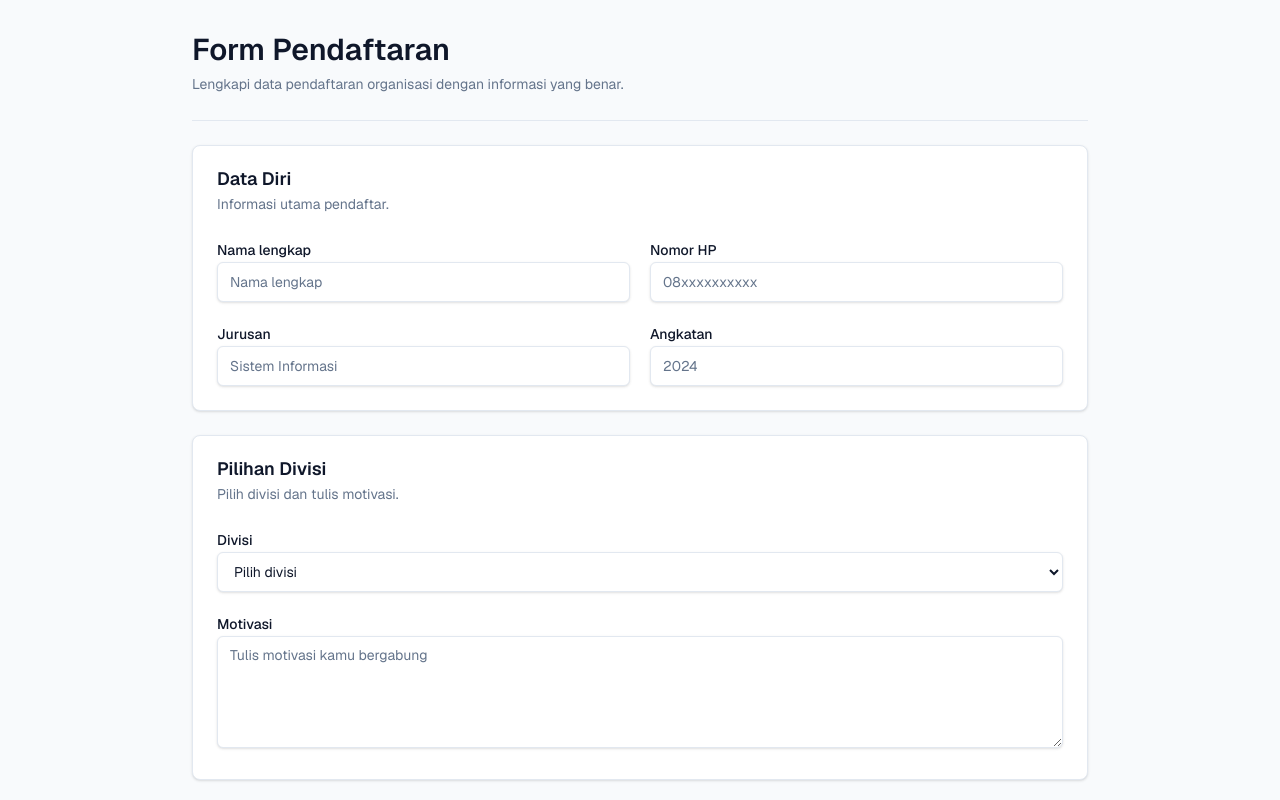
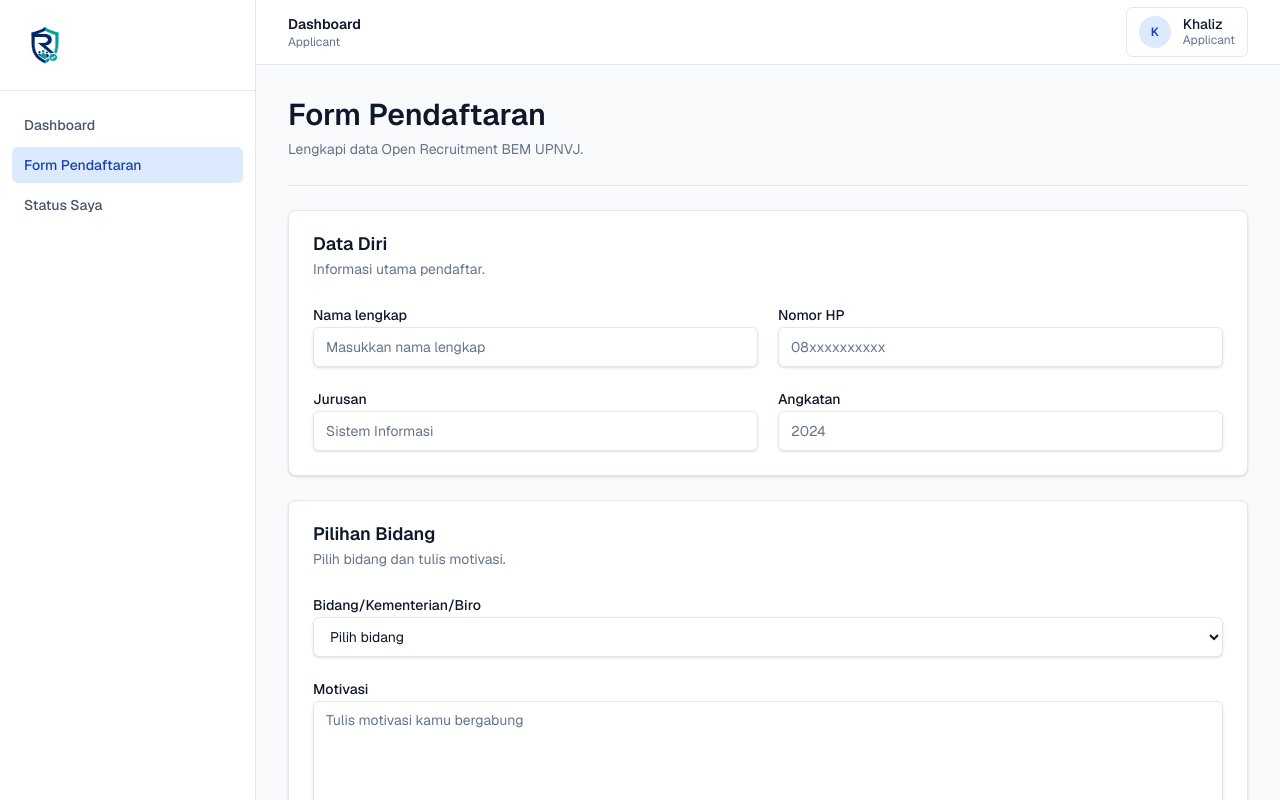
Before and after one commit to kanigaraa/rekor-web, a Next.js app: page /apply in a window 1280 px wide. Shown: the top 800 px of the page. Built offline with nearby package versions, Linux system fonts and the light colour scheme.

Commit message:
feat: create applicant registration form

```diff
--- a/src/app/apply/page.tsx
+++ b/src/app/apply/page.tsx
@@ -2,6 +2,7 @@
 
 import type { FormEvent } from "react";
 
+import { DashboardShell } from "@/components/layout/dashboard-shell";
 import { Button } from "@/components/ui/button";
 import {
   Card,
@@ -17,12 +18,18 @@ import { Select } from "@/components/ui/select";
 import { Textarea } from "@/components/ui/textarea";
 
 const divisions = [
-  "Product & Tech",
-  "Creative",
-  "Operations",
-  "Human Resources",
-  "Partnership",
+  "Biro Kesekretariatan",
+  "Biro Keuangan dan Pendanaan",
+  "Biro Media dan Informasi",
+  "Kementerian Advokasi dan Kesejahteraan Mahasiswa",
+  "Kementerian Sosial Politik",
+  "Kementerian Ekonomi Kreatif",
+  "Departemen Kajian Strategis",
+  "Departemen Kemitraan Strategis",
 ];
+
+// TODO: Replace this mock user with server-side auth once session handling is ready.
+const mockUserName = "Khaliz";
 
 export default function ApplyPage() {
   function handleSaveDraft() {
@@ -35,14 +42,15 @@ export default function ApplyPage() {
   }
 
   return (
-    <main className="min-h-screen bg-background px-4 py-8 text-text-primary sm:px-6 lg:px-8">
-      <form
-        className="mx-auto w-full max-w-4xl space-y-6"
-        onSubmit={handleSubmitApplication}
-      >
+    <DashboardShell
+      role="APPLICANT"
+      userName={mockUserName}
+      activeHref="/apply"
+    >
+      <form className="space-y-6" onSubmit={handleSubmitApplication}>
         <PageHeader
           title="Form Pendaftaran"
-          description="Lengkapi data pendaftaran organisasi dengan informasi yang benar."
+          description="Lengkapi data Open Recruitment BEM UPNVJ."
         />
 
         <Card className="shadow-none">
@@ -58,7 +66,7 @@ export default function ApplyPage() {
                 name="fullName"
                 type="text"
                 autoComplete="name"
-                placeholder="Nama lengkap"
+                placeholder="Masukkan nama lengkap"
                 required
               />
             </div>
@@ -102,15 +110,15 @@ export default function ApplyPage() {
 
         <Card className="shadow-none">
           <CardHeader>
-            <CardTitle>Pilihan Divisi</CardTitle>
-            <CardDescription>Pilih divisi dan tulis motivasi.</CardDescription>
+            <CardTitle>Pilihan Bidang</CardTitle>
+            <CardDescription>Pilih bidang dan tulis motivasi.</CardDescription>
           </CardHeader>
           <CardContent className="space-y-5">
             <div className="space-y-2">
-              <Label htmlFor="division">Divisi</Label>
+              <Label htmlFor="division">Bidang/Kementerian/Biro</Label>
               <Select id="division" name="division" defaultValue="" required>
                 <option value="" disabled>
-                  Pilih divisi
+                  Pilih bidang
                 </option>
                 {divisions.map((division) => (
                   <option key={division} value={division}>
@@ -126,6 +134,7 @@ export default function ApplyPage() {
                 id="motivation"
                 name="motivation"
                 placeholder="Tulis motivasi kamu bergabung"
+                className="min-h-36"
                 required
               />
             </div>
@@ -135,7 +144,7 @@ export default function ApplyPage() {
         <Card className="shadow-none">
           <CardHeader>
             <CardTitle>Dokumen Pendukung</CardTitle>
-            <CardDescription>Gunakan link CV dan portofolio.</CardDescription>
+            <CardDescription>Gunakan URL CV dan portofolio.</CardDescription>
           </CardHeader>
           <CardContent className="grid gap-5 md:grid-cols-2">
             <div className="space-y-2">
@@ -175,6 +184,6 @@ export default function ApplyPage() {
           </Button>
         </div>
       </form>
-    </main>
+    </DashboardShell>
   );
 }
```
